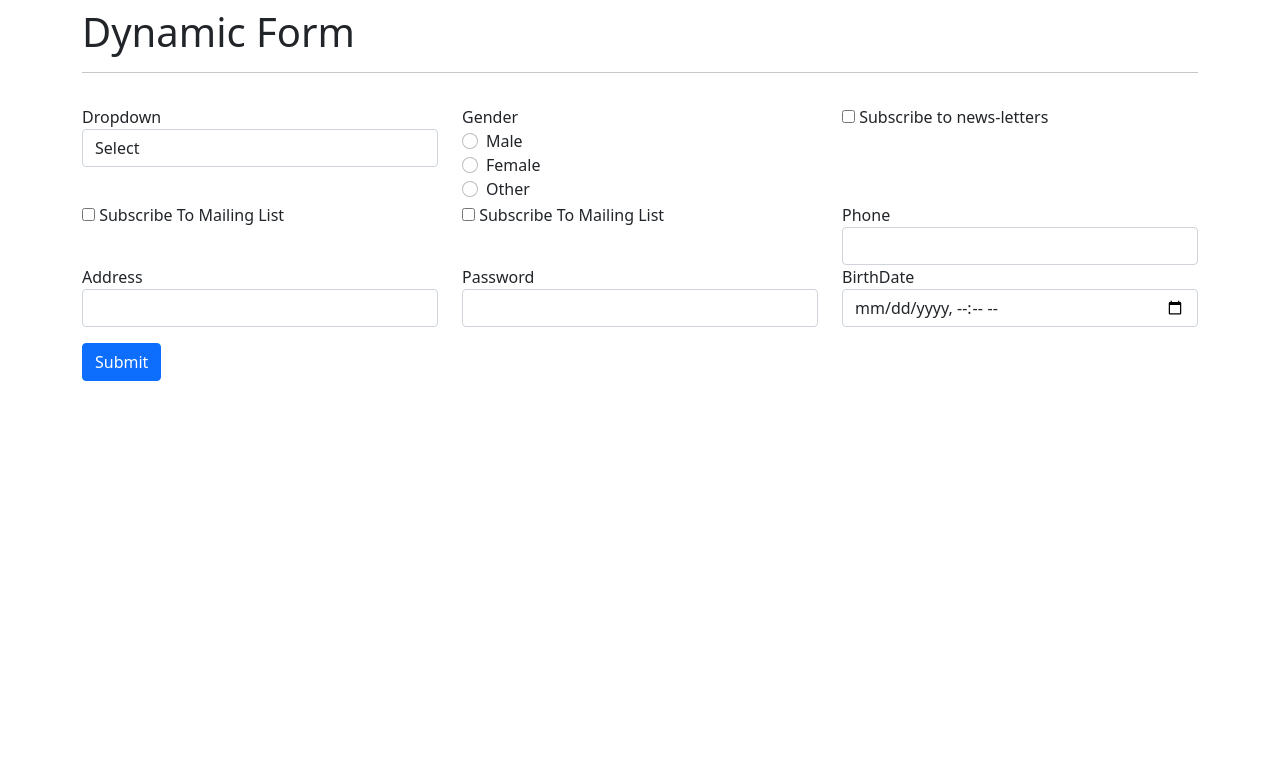
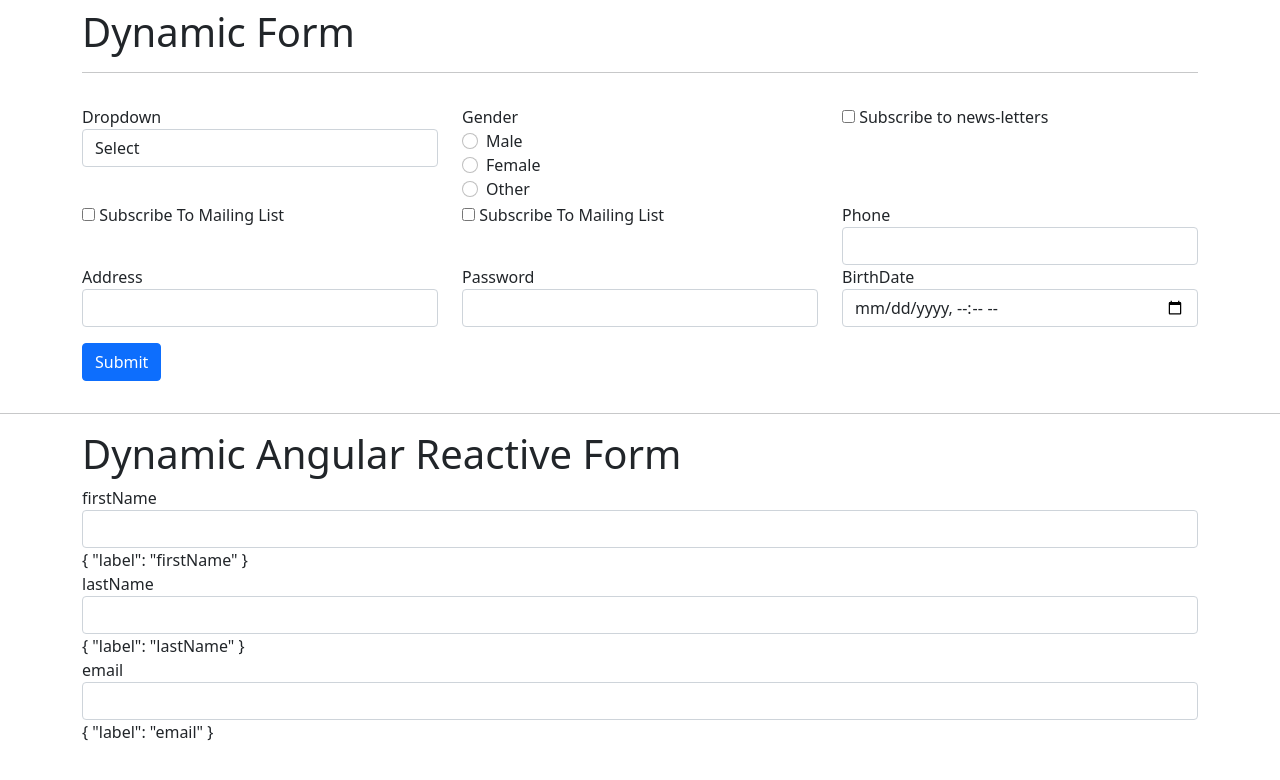
Before and after one commit to flyrehan786/angular-dynamic-form-using-json-payload, an Angular app: page / in a window 1280 px wide. Shown: the top 780 px of the page. Built offline with nearby package versions, Linux system fonts and the light colour scheme.

Commit message:
implementing dynamic reactive form component

```diff
--- a/src/app/app.component.html
+++ b/src/app/app.component.html
@@ -1,3 +1,5 @@
 <ng-dy-form [debugLogger]="true" [form_title]="this.service.getDynamicControl().formTitle"
     [input_dynamicControls]="this.service.getDynamicControl()" (onSubmit)="onFormSubmit($event)">
 </ng-dy-form>
+<hr />
+<app-ng-reactive-form></app-ng-reactive-form>
--- a/src/app/components/ng-dynamic/ng-dynamic.component.ts
+++ b/src/app/components/ng-dynamic/ng-dynamic.component.ts
@@ -467,8 +467,4 @@ export class NgDynamicComponent implements OnInit {
       console.log(message);
     } else console.log('[Component-Debug-Logs] Debug Logger is disabled.');
   }
-
-  private formChange() {
-    console.log('form change called.');
-  }
 }
--- /dev/null
+++ b/src/app/components/ng-reactive-form/ng-reactive-form.component.html
@@ -0,0 +1,14 @@
+<div class="container">
+    <h1>Dynamic Angular Reactive Form</h1>
+    <form [formGroup]="contactForm" (ngSubmit)="onSubmit()">
+        <div *ngFor="let data of formData">
+            <div class="form-group">
+                <label for="">{{ data.label }}</label>
+                <input type="text" class="form-control" formControlName="{{ data.label }}"
+                    (keyup)="validateFormControl(data.label)">
+            </div>
+
+            {{ data | json }}
+        </div>
+    </form>
+</div>
--- /dev/null
+++ b/src/app/components/ng-reactive-form/ng-reactive-form.component.ts
@@ -0,0 +1,38 @@
+import { Component, OnInit } from '@angular/core';
+import { FormControl, FormGroup } from '@angular/forms';
+
+@Component({
+  selector: 'app-ng-reactive-form',
+  templateUrl: './ng-reactive-form.component.html',
+  styleUrls: ['./ng-reactive-form.component.css'],
+})
+export class NgReactiveFormComponent implements OnInit {
+  formData: any[] = [
+    { label: 'firstName' },
+    { label: 'lastName' },
+    { label: 'email' },
+  ];
+  address: boolean = false;
+  contactForm: FormGroup;
+  constructor() {
+    this.setSettings(this.formData);
+  }
+  setSettings(formData, address?: boolean) {
+    let form = {};
+    // if the user locates from specfic location.
+    if (this.address) {
+      this.formData.push({ label: 'Address' });
+    }
+    // for all users.
+    for (let i = 0; i < this.formData.length; i++) {
+      form[formData[i]['label']] = new FormControl('');
+    }
+    this.contactForm = new FormGroup(form);
+  }
+  ngOnInit(): void {}
+  validateFormControl(controlName: string) {
+    let control = this.contactForm.get('firstName');
+    console.log('dynamic reactive form control');
+    console.log(control);
+  }
+}
```
Also changed, not shown: src/app/app.module.ts (+4 -3 lines), src/app/components/ng-reactive-form/ng-reactive-form.component.css (added), 1 other file (tests, documents, lock files or other folders).
